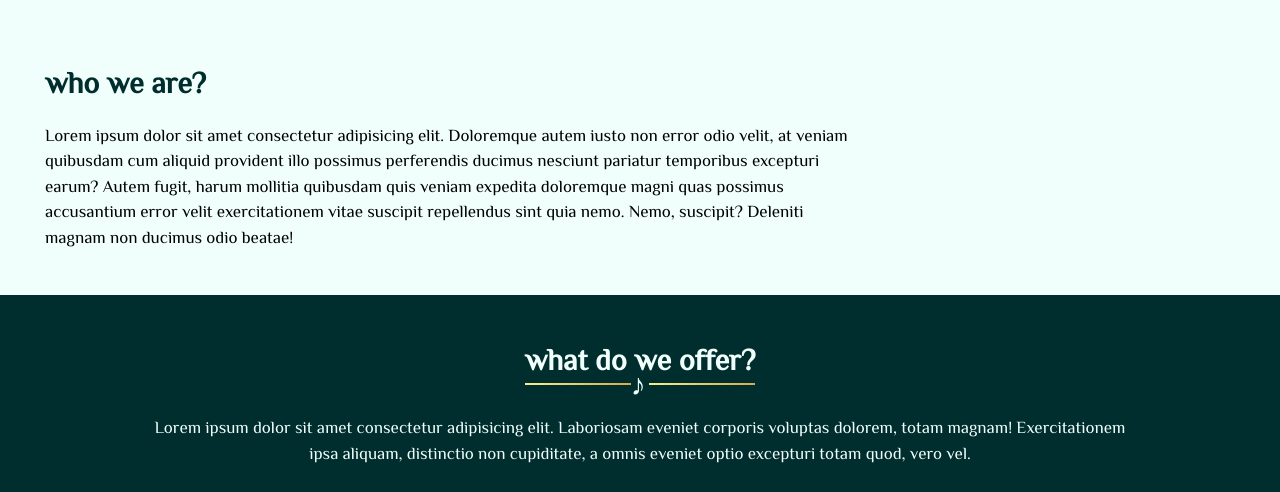
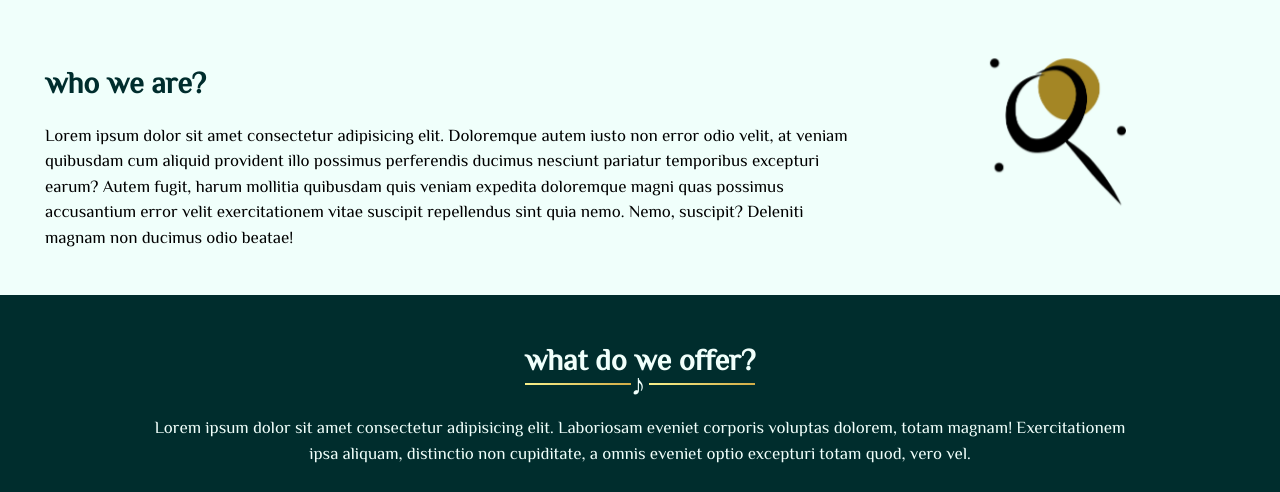
Before and after one commit to Sohila-Hashem/trombone-light, a plain HTML site: page index.html in a window 1280 px wide. Shown: the part 702-1194 px from the top of the page. Drawn offline with Linux system fonts and the light colour scheme; a web font is replaced by a local one.

Commit message:
fixing image route in new.css file

```diff
--- a/css/new.css
+++ b/css/new.css
@@ -214,7 +214,7 @@ blockquote p, figcaption {
 
 #main-about-container::after {
     content: '';
-    background-image: url(images/undraw_handcrafts_search.png);
+    background-image: url(../images/undraw_handcrafts_search.png);
     width: 30%;
     position: absolute;
     height: 75%;
```
